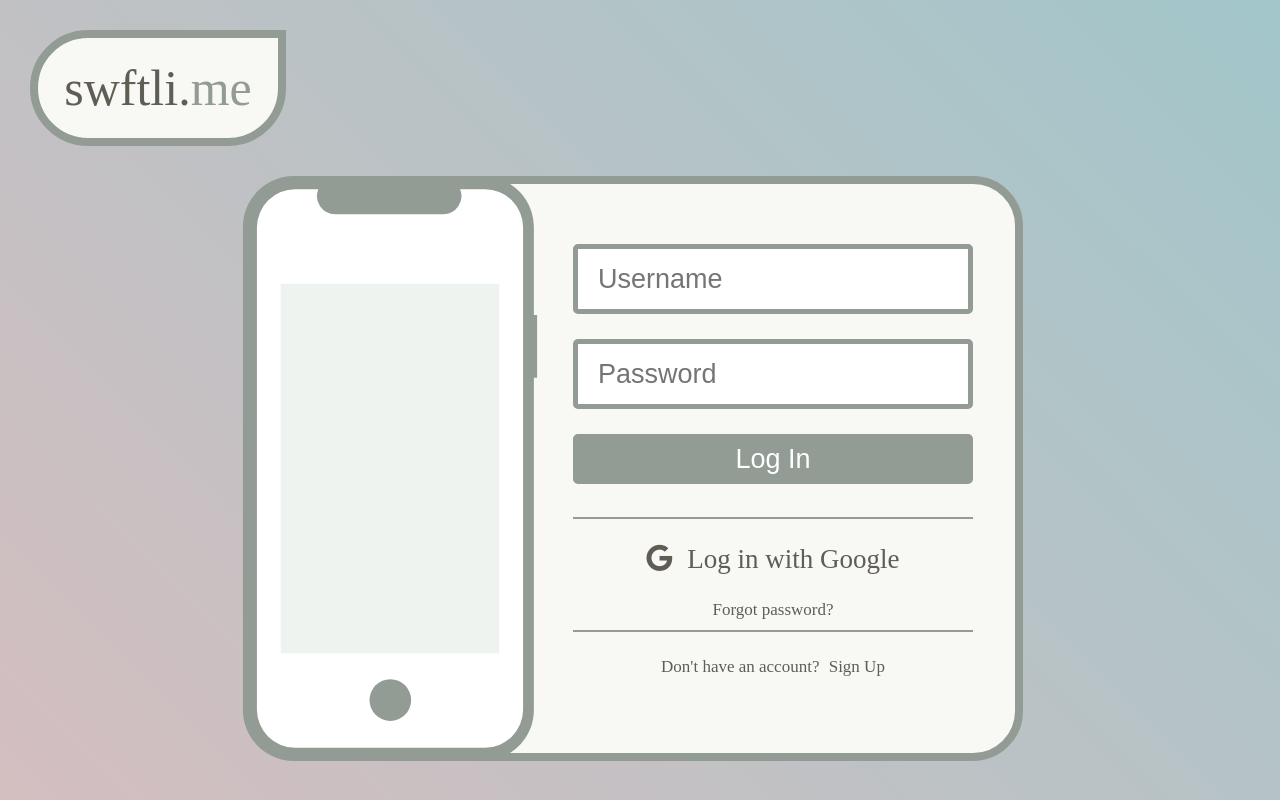
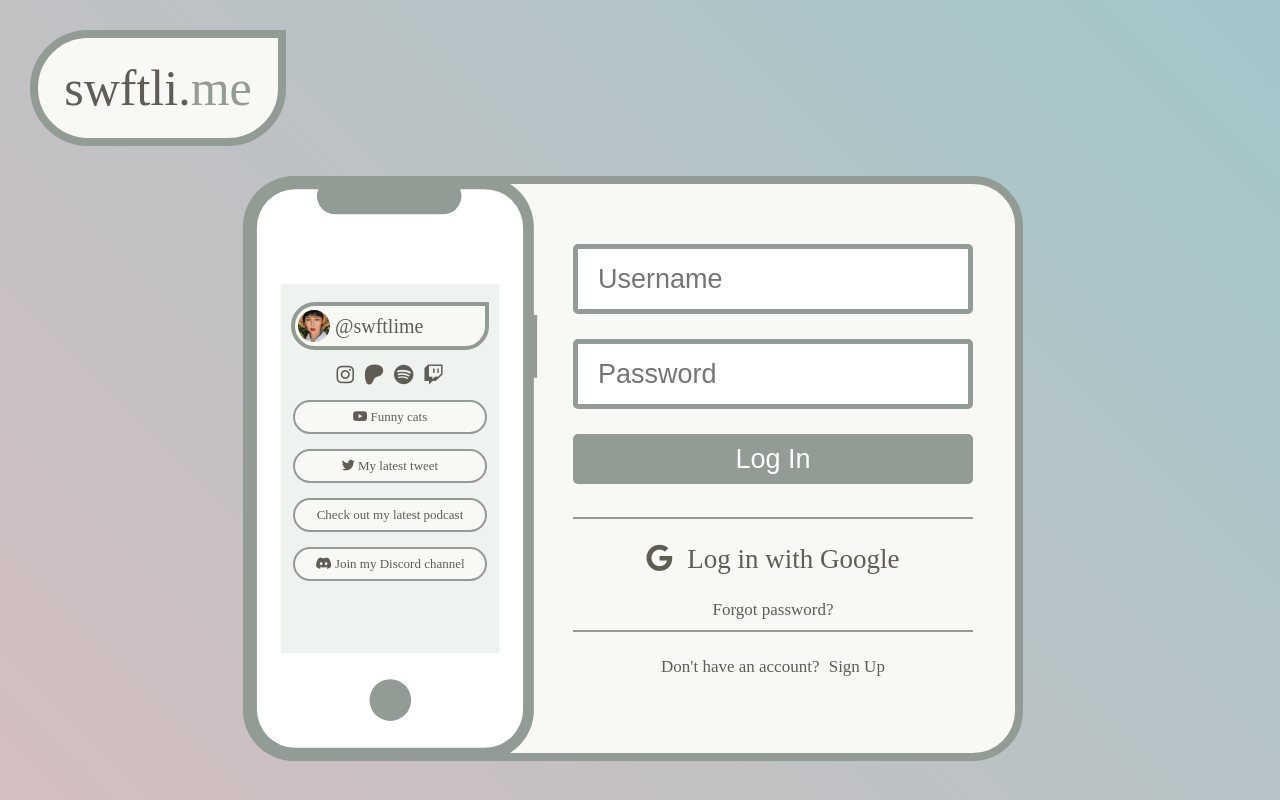
Before and after one commit to kayloody/swftli-me, a React (Create React App) app in the folder client/: page / in a window 1280 px wide. Built offline with nearby package versions, Linux system fonts and the light colour scheme; no server answers.

Commit message:
Added content into phone on auth page

```diff
--- a/client/src/components/Auth/Phone.js
+++ b/client/src/components/Auth/Phone.js
@@ -1,6 +1,8 @@
 import React from 'react';
 
 import './styles.css';
+
+import phoneImage from '../../images/digitalia.PNG';
 
 const Phone = (props) => {
   return (
@@ -46,6 +48,28 @@ const Phone = (props) => {
           />
         </g>
       </svg>
+      <div className='authPhoneContent'>
+        <div className='authPhoneHeader'>
+          <img className='authPhoneImage' src={phoneImage} alt='' />
+          @swftlime
+        </div>
+        <div className='authPhoneSocials'>
+          <i className='fab fa-instagram'></i>
+          <i className='fab fa-patreon'></i>
+          <i className='fab fa-spotify'></i>
+          <i className='fab fa-twitch'></i>
+        </div>
+        <div className='authPhoneButton'>
+          <i className='fab fa-youtube'></i> Funny cats
+        </div>
+        <div className='authPhoneButton'>
+          <i className='fab fa-twitter'></i> My latest tweet
+        </div>
+        <div className='authPhoneButton'>Check out my latest podcast</div>
+        <div className='authPhoneButton'>
+          <i className='fab fa-discord'></i> Join my Discord channel
+        </div>
+      </div>
     </div>
   );
 };
--- a/client/src/components/Auth/styles.css
+++ b/client/src/components/Auth/styles.css
@@ -48,6 +48,81 @@ button:focus {
   transition-timing-function: ease;
   transition: left 0.3s;
   transition: right 0.3s;
+}
+
+.authPhoneSVG {
+  position: absolute;
+  margin: auto;
+}
+
+.authPhoneContent {
+  position: absolute;
+  top: 100px;
+  display: flex;
+  flex-direction: column;
+  justify-content: center;
+  align-items: center;
+
+  width: 350px;
+  height: 330px;
+  margin: auto;
+
+  gap: 15px;
+}
+
+.authPhoneHeader {
+  display: flex;
+  flex-direction: row;
+  justify-content: left;
+  align-items: center;
+
+  gap: 5px;
+
+  border: solid 4px var(--border-color);
+  border-radius: 50px 0 50px 50px;
+  background: var(--card-color1);
+
+  height: 40px;
+  width: 190px;
+
+  line-height: 30px;
+
+  font-weight: 100;
+  font-size: 20px;
+}
+
+.authPhoneImage {
+  border-radius: 100%;
+
+  width: 32px;
+  height: 32px;
+
+  margin-left: 3px;
+}
+
+.authPhoneSocials {
+  display: flex;
+  flex-direction: row;
+  justify-content: left;
+  align-items: center;
+
+  gap: 10px;
+
+  font-weight: 100;
+  font-size: 20px;
+}
+
+.authPhoneButton {
+  border: solid 2px var(--border-color);
+  border-radius: 50px;
+  background: var(--card-color1);
+
+  height: 30px;
+  width: 190px;
+
+  line-height: 30px;
+
+  font-size: 13px;
 }
 
 .authForm {
```
Also changed, not shown: 1 other file (tests, documents, lock files or other folders).
